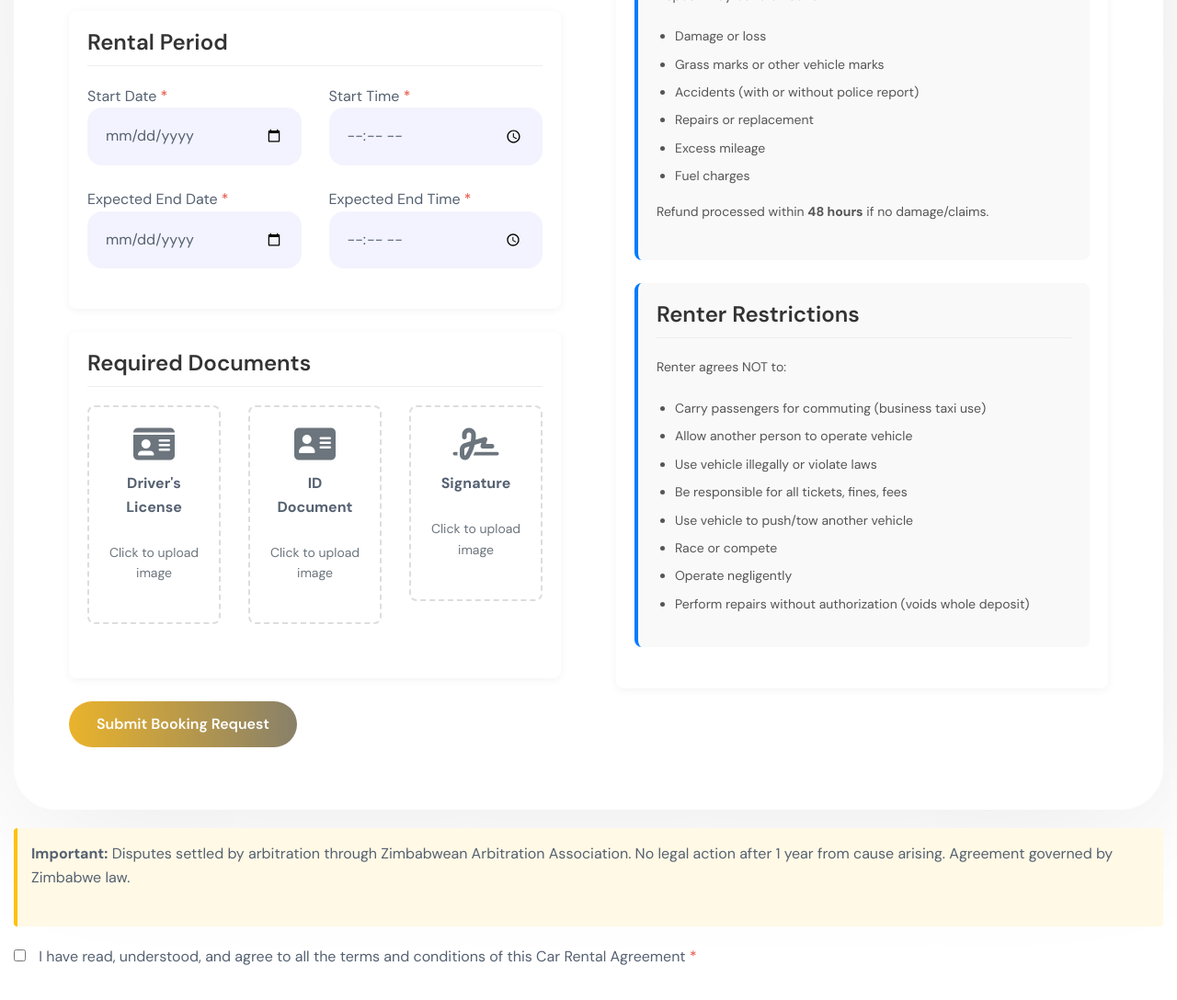
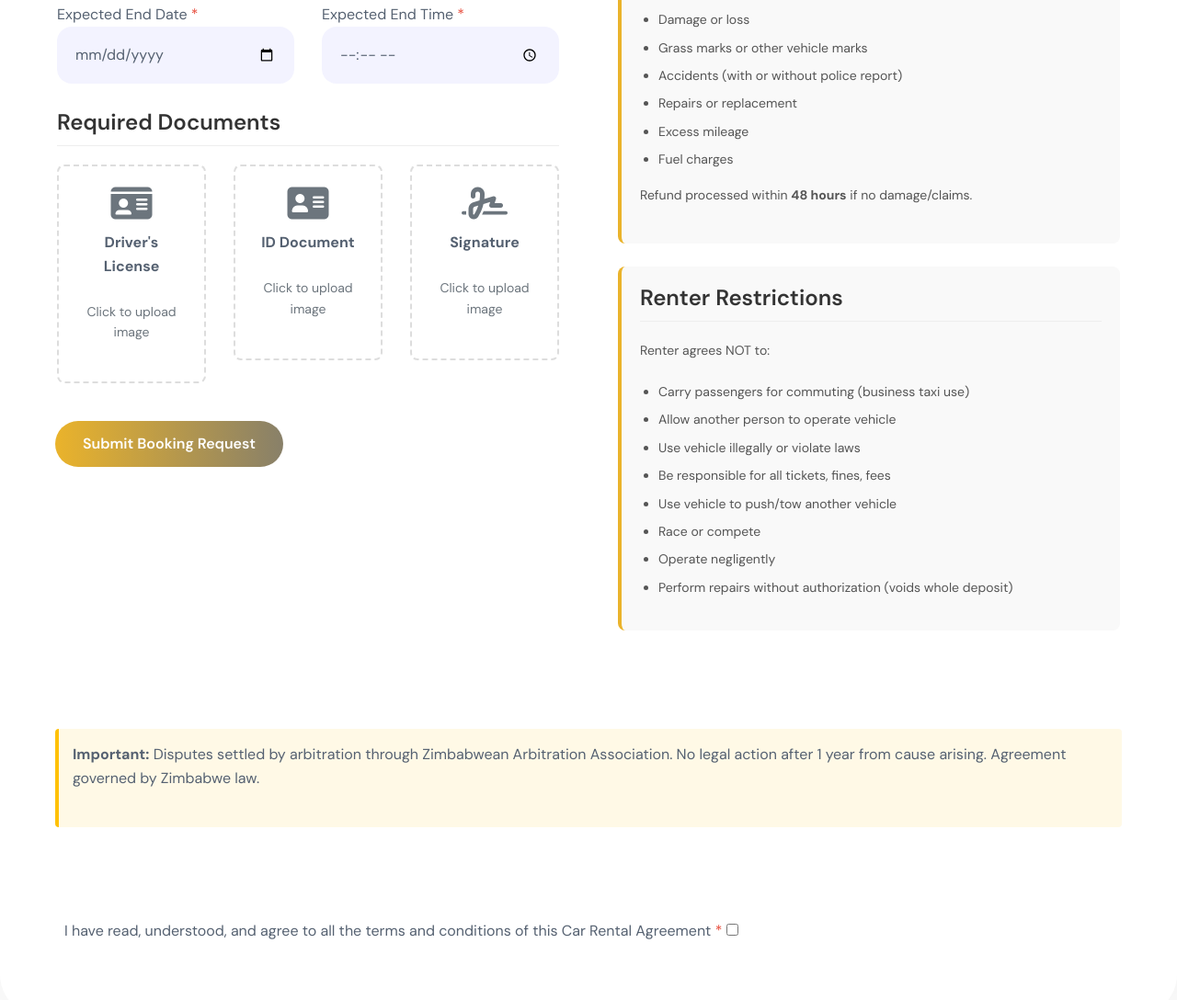
Before and after one commit to wellingtonkaiya/chiti, a plain HTML site: page book.html in a window 1280 px wide. Shown: the part 1696-2784 px from the top of the page at 92% size. Drawn offline with Linux system fonts and the light colour scheme; a script that the page names is missing.

Commit message:
Add files via upload

```diff
--- a/book.html
+++ b/book.html
@@ -44,7 +44,7 @@
         border-radius: 8px;
         padding: 20px;
         margin-bottom: 25px;
-        border-left: 4px solid #007bff;
+        border-left: 4px solid #EAB32B;;
       }
       .agreement-section h4 {
         color: #333;
@@ -64,11 +64,8 @@
         margin-bottom: 8px;
       }
       .form-section {
-        margin-bottom: 25px;
-        padding: 20px;
-        background: #fff;
+        padding: 2px;
         border-radius: 8px;
-        box-shadow: 0 2px 10px rgba(0, 0, 0, 0.05);
       }
       .form-section h4 {
         color: #333;
@@ -91,7 +88,7 @@
         cursor: pointer;
       }
       .upload-section:hover {
-        border-color: #007bff;
+        border-color: #EAB32B;;
         background-color: #f8f9fa;
       }
       .upload-section input[type="file"] {
@@ -270,7 +267,7 @@
 
     <!-- Page Appointment Start -->
     <div class="page-book-appointment">
-      <div class="container">
+      <div class="containexr">
         <div class="row">
           <div class="col-lg-12">
             <!-- Our Appointment Box Start -->
@@ -792,10 +789,7 @@
                 <!-- Appointment Content Body End -->
               </div>
               <!-- Our Appointment Content End -->
-            </div>
-            <!-- Our Appointment Box End -->
-
-                  <div class="highlight-box">
+                <div class="highlight-box">
                     <p>
                       <strong>Important:</strong> Disputes settled by arbitration
                       through Zimbabwean Arbitration Association. No legal action
@@ -805,18 +799,22 @@
                   </div>
 
                   <div class="terms-checkbox">
+                    <label for="agree_terms" class="required-field"
+                      >I have read, understood, and agree to all the terms and
+                      conditions of this Car Rental Agreement</label
+                    >
                     <input
                       type="checkbox"
                       id="agree_terms"
                       name="agree_terms"
                       required=""
                     />
-                    <label for="agree_terms" class="required-field"
-                      >I have read, understood, and agree to all the terms and
-                      conditions of this Car Rental Agreement</label
-                    >
                     <div class="help-block with-errors"></div>
                   </div>
+            </div>
+            <!-- Our Appointment Box End -->
+
+
           </div>
         </div>
       </div>
```
